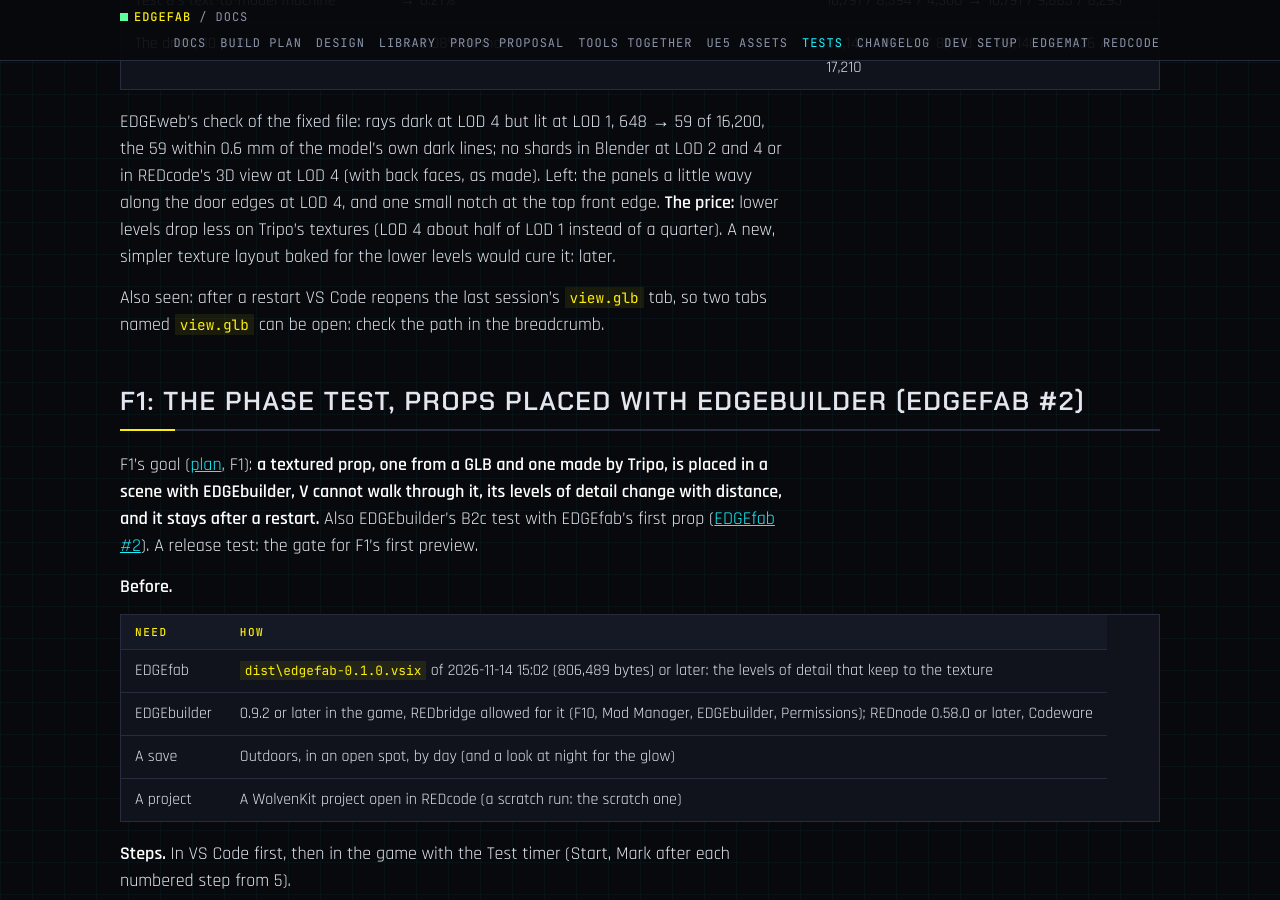
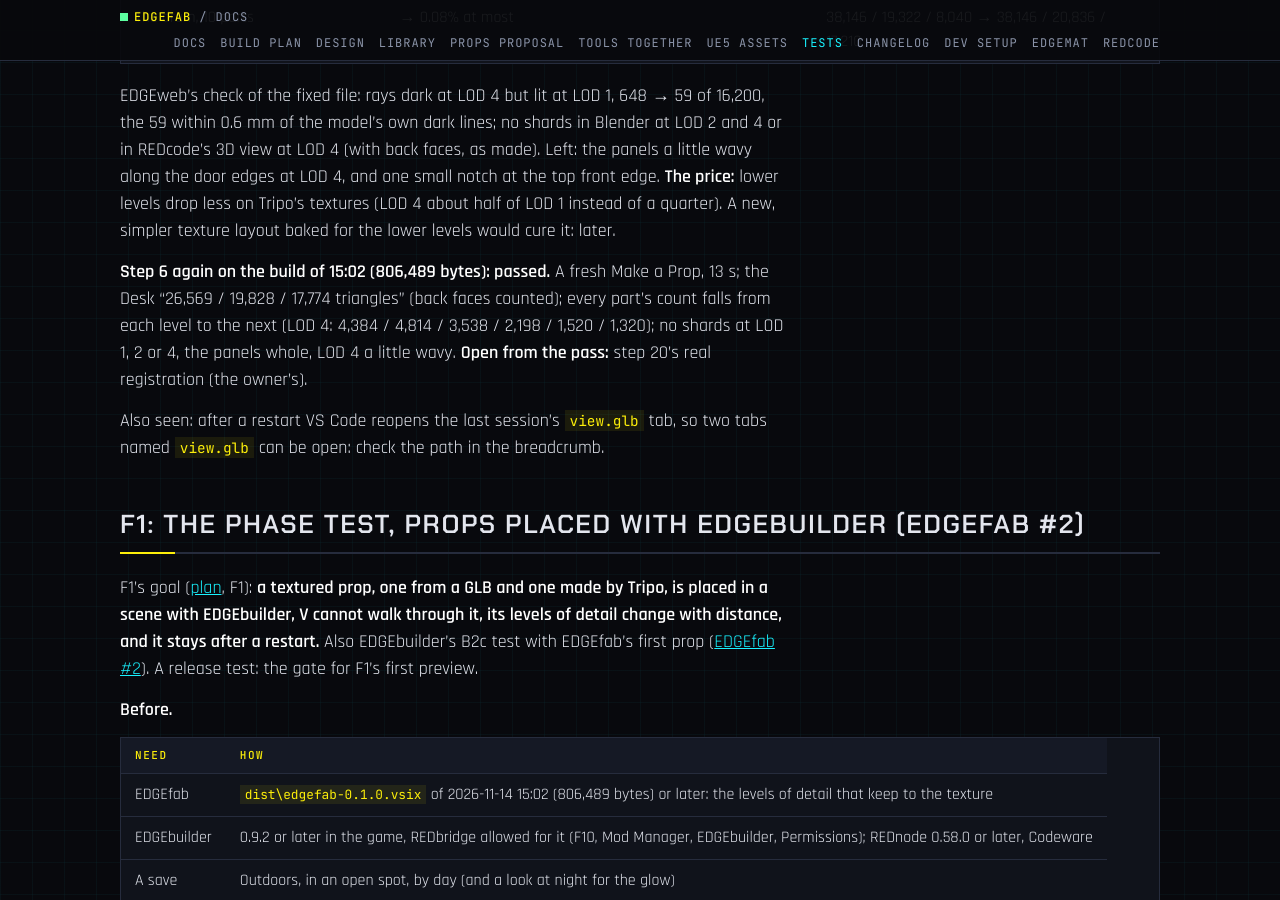
Before and after one commit to Edgemodders/EDGEfab, a Jekyll site: the page built from docs/testing.md, in a window 1280 px wide and 900 px high, scrolled down 7266 px. Built offline with Jekyll 4.4.1, drawn with Linux system fonts in a browser that asks for light colours; part of the change alters nothing that is shown; some of the changed text lies outside the part shown.

Commit message:
Tests: step 6 passes on the build with clean levels of detail
Co-Authored-By: Claude Opus 5.5 <noreply@anthropic.com>

```diff
--- a/docs/testing.md
+++ b/docs/testing.md
@@ -80,7 +80,7 @@ Every command of the extension, in VS Code, in one go. The sections below test t
 
 **Expected.** Every step as written, with no error boxes and nothing in the EDGEfab output channel (Show Log) that isn't a step's own line.
 
-### Run 1, 2026-11-14: scripted, by the EDGEweb session: passed with fixes; step 6 to rerun on the build of 15:02
+### Run 1, 2026-11-14: scripted, by the EDGEweb session: passed with fixes
 
 EDGEkit 1.140.6 with a trial profile, `edgefab-0.1.0.vsix` of 2026-11-13 (803,002 bytes), REDcode 0.10.9, REDbridge 0.12.1; scratch Desk, Library and project as in "A scripted run". The steps as they were written then.
 
@@ -151,6 +151,8 @@ The price is fewer triangles saved at LOD 2 on a model already low in triangles.
 | The drum, 10 parts | → 0.08% at most | 38,146 / 19,322 / 8,040 → 38,146 / 20,836 / 17,210 |
 
 EDGEweb's check of the fixed file: rays dark at LOD 4 but lit at LOD 1, 648 → 59 of 16,200, the 59 within 0.6 mm of the model's own dark lines; no shards in Blender at LOD 2 and 4 or in REDcode's 3D view at LOD 4 (with back faces, as made). Left: the panels a little wavy along the door edges at LOD 4, and one small notch at the top front edge. **The price:** lower levels drop less on Tripo's textures (LOD 4 about half of LOD 1 instead of a quarter). A new, simpler texture layout baked for the lower levels would cure it: later.
+
+**Step 6 again on the build of 15:02 (806,489 bytes): passed.** A fresh Make a Prop, 13 s; the Desk "26,569 / 19,828 / 17,774 triangles" (back faces counted); every part's count falls from each level to the next (LOD 4: 4,384 / 4,814 / 3,538 / 2,198 / 1,520 / 1,320); no shards at LOD 1, 2 or 4, the panels whole, LOD 4 a little wavy. **Open from the pass:** step 20's real registration (the owner's).
 
 Also seen: after a restart VS Code reopens the last session's `view.glb` tab, so two tabs named `view.glb` can be open: check the path in the breadcrumb.
 
```
